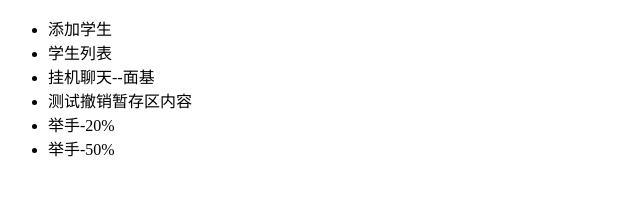
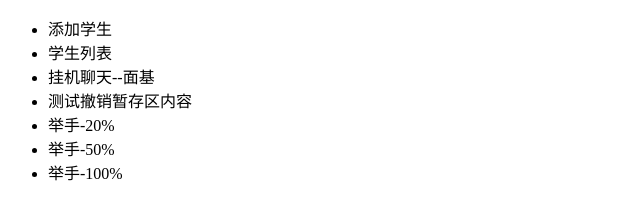
Before and after one commit to President7Max/president, a plain HTML site: page index.html in a window 1280 px wide. Shown: the whole page, without its empty margins (0-640 px from the left). Drawn offline with Linux system fonts and the light colour scheme.

Commit message:
dev分支的举手功能开发完成

```diff
--- a/index.html
+++ b/index.html
@@ -12,6 +12,7 @@
         <li>测试撤销暂存区内容</li>
         <li>举手-20%</li>
         <li>举手-50%</li>
+        <li>举手-100%</li>
     </ul>
 </body>
 </html>
```
